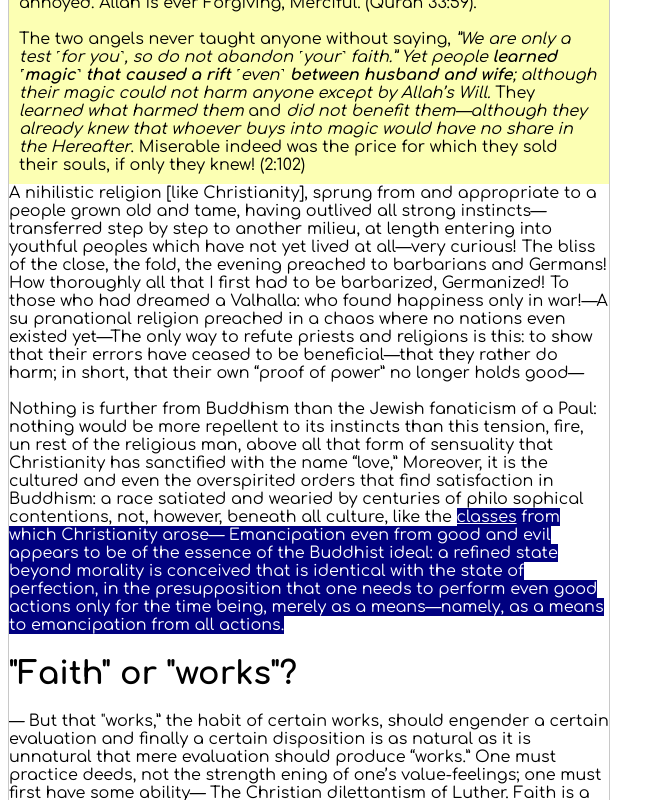
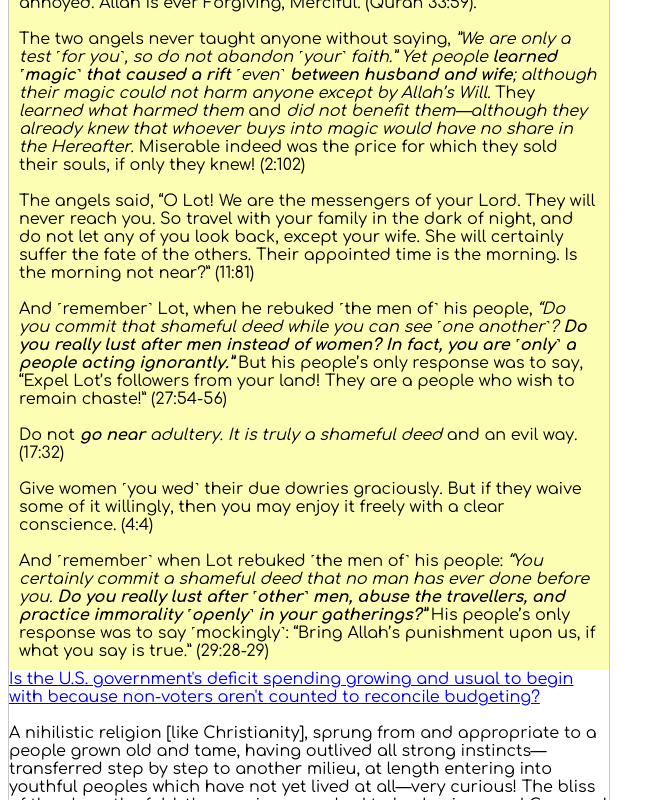
Before and after one commit to NickCarducci/marginalism, a React (Create React App) app: page / in a window 1280 px wide. Shown: the part 2718-3518 px from the top of the page, without its empty margins (0-665 px from the left). Built offline with nearby package versions, Linux system fonts and the light colour scheme.

Commit message:
Update Basic.js

```diff
--- a/src/Basic.js
+++ b/src/Basic.js
@@ -384,7 +384,63 @@ export default class Basic extends React.Component {
             </i>
             . Miserable indeed was the price for which they sold their souls, if
             only they knew! (2:102)
+            <br />
+            <br />
+            The angels said, “O Lot! We are the messengers of your Lord. They
+            will never reach you. So travel with your family in the dark of
+            night, and do not let any of you look back, except your wife. She
+            will certainly suffer the fate of the others. Their appointed time
+            is the morning. Is the morning not near?” (11:81)
+            <br />
+            <br />
+            And ˹remember˺ Lot, when he rebuked ˹the men of˺ his people,{space}
+            <i>
+              “Do you commit that shameful deed while you can see ˹one another˺?
+              {space}
+              <b>
+                Do you really lust after men instead of women? In fact, you are
+                ˹only˺ a people acting ignorantly.”
+              </b>
+            </i>
+            {space}
+            But his people’s only response was to say, “Expel Lot’s followers
+            from your land! They are a people who wish to remain chaste!”
+            (27:54-56)
+            <br />
+            <br />
+            {/*This sounds like public adultery.*/}
+            Do not{space}
+            <i>
+              <b>go near</b>
+              {space}adultery. It is truly a shameful deed
+            </i>
+            {space}and an evil way. (17:32)
+            <br />
+            <br />
+            {/*Are sins shameful or are public shameful acts sinful?*/}
+            Give women ˹you wed˺ their due dowries graciously. But if they waive
+            some of it willingly, then you may enjoy it freely with a clear
+            conscience. (4:4)
+            <br />
+            <br />
+            And ˹remember˺ when Lot rebuked ˹the men of˺ his people:{space}
+            <i>
+              “You certainly commit a shameful deed that no man has ever done
+              before you.{space}
+              <b>
+                Do you really lust after ˹other˺ men, abuse the travellers, and
+                practice immorality ˹openly˺ in your gatherings?”
+              </b>
+            </i>
+            {space}His people’s only response was to say ˹mockingly˺: “Bring
+            Allah’s punishment upon us, if what you say is true.” (29:28-29)
           </div>
+          <a href="https://vau.money">
+            Is the U.S. government's deficit spending growing and usual to begin
+            with because non-voters aren't counted to reconcile budgeting?
+          </a>
+          <br />
+          <br />
           A nihilistic religion [like Christianity], sprung from and appropriate
           to a people grown old and tame, having outlived all strong
           instincts—transferred step by step to another milieu, at length
```
